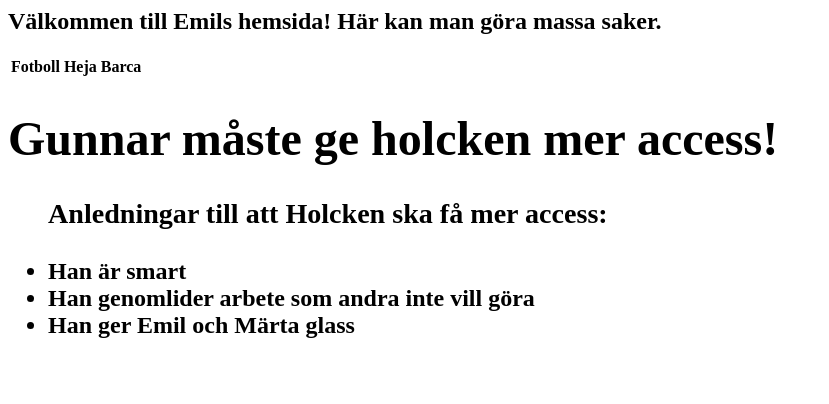
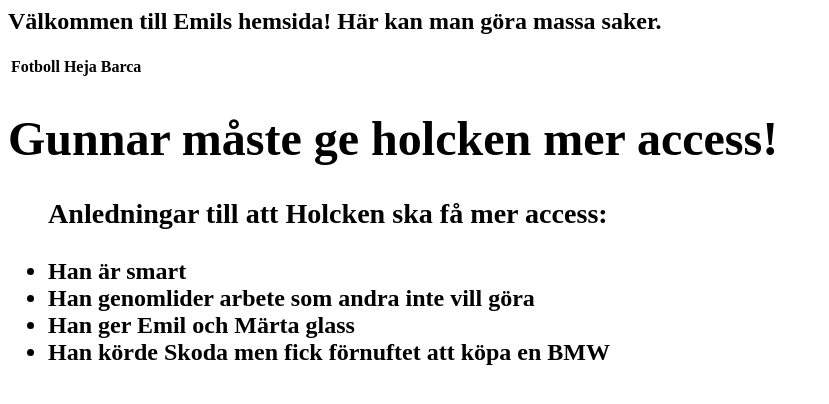
Before and after one commit to bergstrom97/bergstrom97.github.io, a Jekyll site: the page built from index.html, in a window 1280 px wide. Shown: the top 404 px of the page, without its empty margins (0-829 px from the left). Built offline with Jekyll 4.4.1, drawn with Linux system fonts in a browser that asks for light colours.

Commit message:
Update index.html

```diff
--- a/index.html
+++ b/index.html
@@ -28,6 +28,7 @@
     <li> Han är smart</li>
     <li> Han genomlider arbete som andra inte vill göra</li>
     <li> Han ger Emil och Märta glass</li>
+    <li>Han körde Skoda men fick förnuftet att köpa en BMW</li>
     {% endfor %}
   </ul>
   </body>
```
